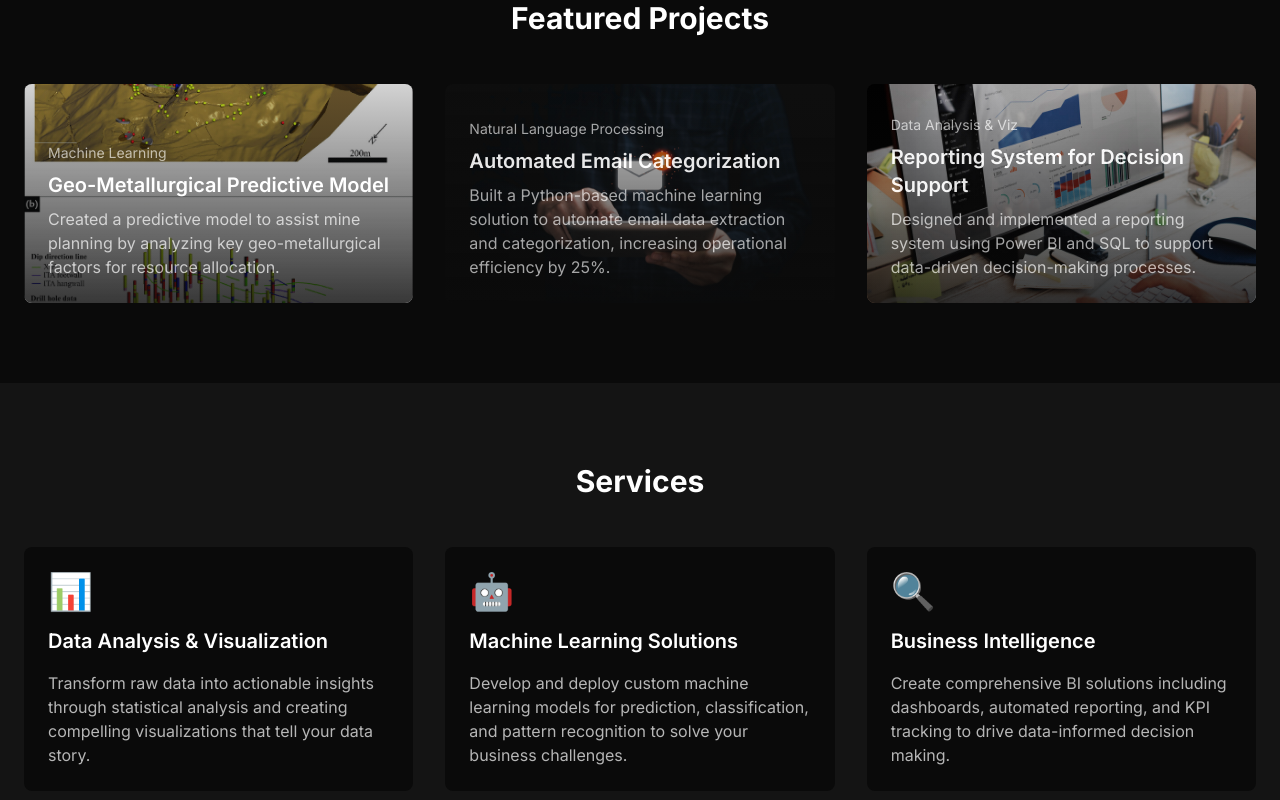
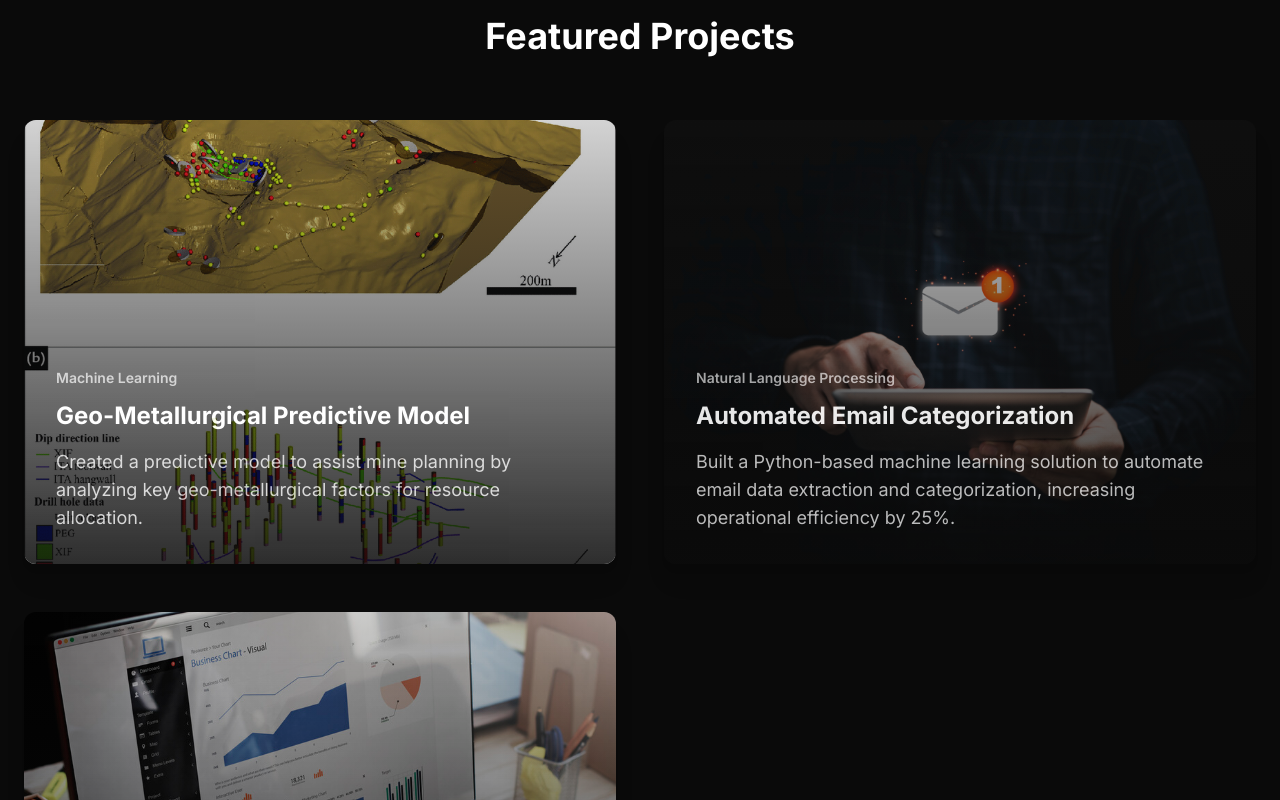
Before and after one commit to SBDI/freelanceportfolio, a React (Vite) app: page / in a window 1280 px wide. Shown: the part 880-1680 px from the top of the page. Built offline with nearby package versions, Linux system fonts and the light colour scheme.

Commit message:
Adjust Resume Position and Card Size
Move the Resume section to be the last section before the Contact section and increase the sizes of project and service cards for better visual appeal.
[skip gpt_engineer]

```diff
--- a/src/components/PortfolioGrid.tsx
+++ b/src/components/PortfolioGrid.tsx
@@ -28,14 +28,14 @@ const projects = [
   const [hoveredIndex, setHoveredIndex] = useState<number | null>(null);
 
   return (
-        <section id="work" className="py-20">
+    <section id="work" className="py-24">
       <div className="container mx-auto px-6">
-            <h2 className="text-3xl font-bold mb-12 text-center">Featured Projects</h2>
-            <div className="portfolio-grid">
+        <h2 className="text-4xl font-bold mb-16 text-center">Featured Projects</h2>
+        <div className="grid grid-cols-1 lg:grid-cols-2 gap-12">
           {projects.map((project, index) => (
             <div
               key={index}
-                  className="group relative overflow-hidden rounded-lg aspect-video"
+              className="group relative overflow-hidden rounded-xl aspect-[4/3] shadow-xl hover:shadow-2xl transition-all duration-300"
               onMouseEnter={() => setHoveredIndex(index)}
               onMouseLeave={() => setHoveredIndex(null)}
             >
@@ -45,13 +45,13 @@ const projects = [
                 className="w-full h-full object-cover transition-transform duration-500 group-hover:scale-110"
               />
               <div
-                    className={`absolute inset-0 bg-gradient-to-t from-dark-200/90 to-dark-200/20 p-6 flex flex-col justify-end transition-opacity duration-300 ${
+                className={`absolute inset-0 bg-gradient-to-t from-dark-200/95 to-dark-200/20 p-8 flex flex-col justify-end transition-opacity duration-300 ${
                   hoveredIndex === index ? "opacity-100" : "opacity-90"
                 }`}
               >
-                    <span className="text-sm text-white/70 mb-2">{project.category}</span>
-                    <h3 className="text-xl font-semibold mb-2">{project.title}</h3>
-                    <p className="text-white/70">{project.description}</p>
+                <span className="text-sm font-semibold text-white/70 mb-3">{project.category}</span>
+                <h3 className="text-2xl font-bold mb-4">{project.title}</h3>
+                <p className="text-lg text-white/80">{project.description}</p>
               </div>
             </div>
           ))}
--- a/src/components/Services.tsx
+++ b/src/components/Services.tsx
@@ -21,19 +21,19 @@ const services = [
 
 const Services = () => {
   return (
-    <section className="py-20 bg-dark-100">
+    <section className="py-24 bg-dark-100">
       <div className="container mx-auto px-6">
-        <h2 className="text-3xl font-bold mb-12 text-center">Services</h2>
-        <div className="grid grid-cols-1 md:grid-cols-2 lg:grid-cols-3 gap-8">
+        <h2 className="text-4xl font-bold mb-16 text-center">Services</h2>
+        <div className="grid grid-cols-1 md:grid-cols-2 lg:grid-cols-3 gap-12">
           {services.map((service, index) => (
             <div
               key={index}
-              className="p-6 rounded-lg bg-dark-200 hover:transform hover:scale-105 transition-all duration-300 animate-fade-up"
+              className="p-10 rounded-xl bg-dark-200 hover:transform hover:scale-105 transition-all duration-300 animate-fade-up shadow-xl hover:shadow-2xl"
               style={{ animationDelay: `${index * 100}ms` }}
             >
-              <div className="text-4xl mb-4">{service.icon}</div>
-              <h3 className="text-xl font-semibold mb-4">{service.title}</h3>
-              <p className="text-white/70">{service.description}</p>
+              <div className="text-6xl mb-6">{service.icon}</div>
+              <h3 className="text-2xl font-bold mb-6">{service.title}</h3>
+              <p className="text-lg text-white/80 leading-relaxed">{service.description}</p>
             </div>
           ))}
         </div>
--- a/src/pages/Index.tsx
+++ b/src/pages/Index.tsx
@@ -14,8 +14,8 @@ const Index = () => {
       <Hero />
       <PortfolioGrid />
       <Services />
+      <Skills />
       <Resume />
-      <Skills />
       <Contact />
       <Footer />
     </div>
```
Lines whose indentation alone changed are shown as unchanged.
